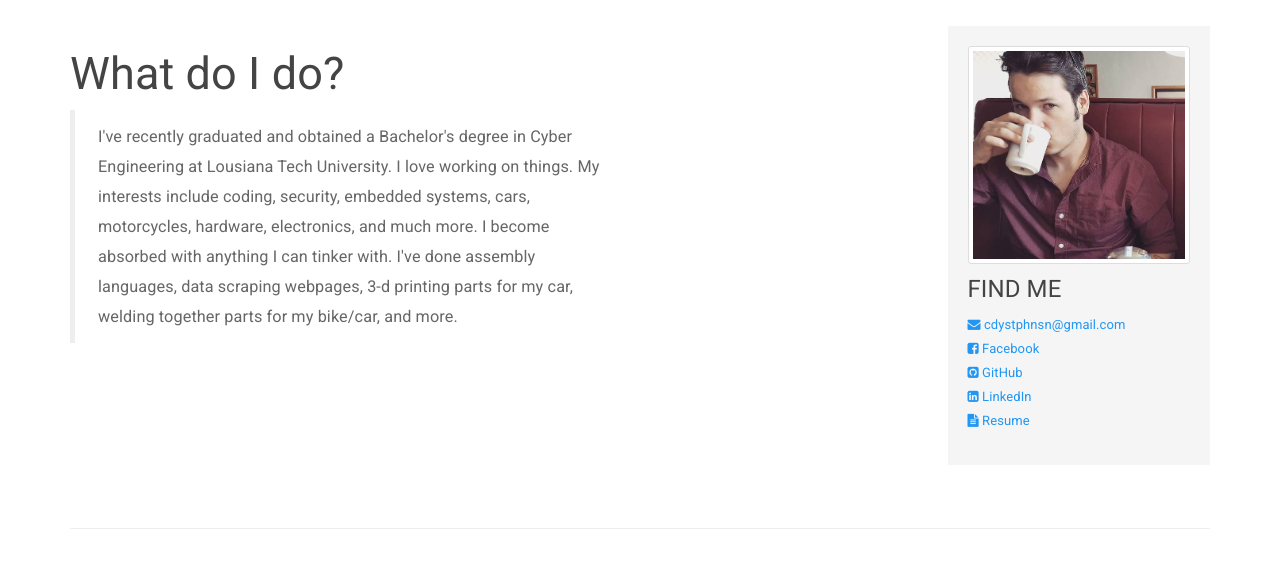
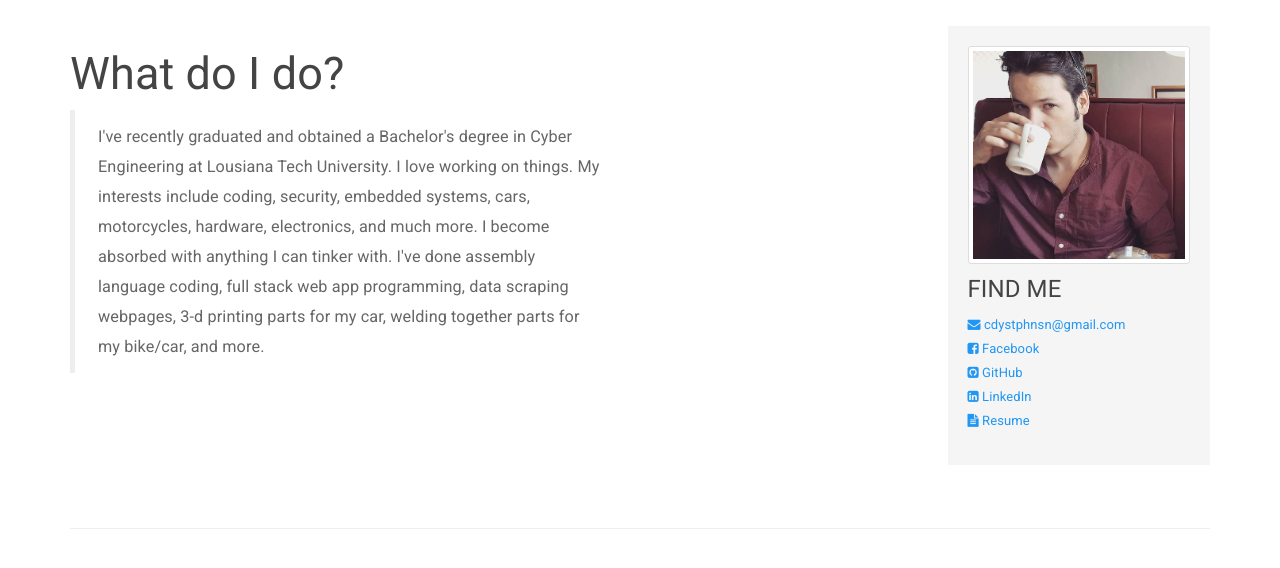
Before and after one commit to zenxr/zenxr.github.io, a Jekyll site: the page built from index.html, in a window 1280 px wide, cut to the strip 301-869 px from the top of the page. Built offline with Jekyll 4.4.1, drawn with Linux system fonts in a browser that asks for light colours; nearby versions of some CDN libraries.

Commit message:
updated page

```diff
--- a/about_me.html
+++ b/about_me.html
@@ -20,8 +20,6 @@
         </div>
         <div class="col-md-8">
         	<h1>About Me</h1>
-		<p>I'm currently working at CSRA in Bossier City, Louisiana as a System Support Specialist.</p>
-		<br>
         	<p>I've recently graduated from Louisiana Tech University with a Bachelor's degree in Cyber Engineering. It's a combination of Electrical Engineering and Computer Science with additional courses on security, ethics, and law. During my participation in Lousiana Tech's CyberStorm hackig competition I've created a Wi-Fi network cracking challenge for the teams to solve, created an Android app used in the competition, and competed as a member of one of the hacking teams. I've also competed in the IEEEXtreme 24-hour Programming Competition.</p>
         	<br>
         	<p>In my free time, I love working on things. This page is (was, now hosted via GitHub Pages) hosted on a VPS I'm renting which holds many of my projects including some javascript/python bots (check my GitHub for more info!), this web server, and a VPN configuration. My hobbies include coding, security, embedded systems, cars, motorcycles, hardware, electronics, and much more. I become absorbed with anything I can tinker with. I've developed skillsets by doing things including programming assembly languages, data scraping webpages, 3-d printing parts for my car, wiring houses/commercial buildings, and welding together parts for my bike.</p>
--- a/index.html
+++ b/index.html
@@ -21,7 +21,7 @@
         <div class="col-md-6">
             <h2 class="header-light regular-pad">What do I do?</h2>
             <blockquote>
-              <p>I've recently graduated and obtained a Bachelor's degree in Cyber Engineering at Lousiana Tech University. I love working on things. My interests include coding, security, embedded systems, cars, motorcycles, hardware, electronics, and much more. I become absorbed with anything I can tinker with. I've done assembly languages, data scraping webpages, 3-d printing parts for my car, welding together parts for my bike/car, and more.</p>
+              <p>I've recently graduated and obtained a Bachelor's degree in Cyber Engineering at Lousiana Tech University. I love working on things. My interests include coding, security, embedded systems, cars, motorcycles, hardware, electronics, and much more. I become absorbed with anything I can tinker with. I've done assembly language coding, full stack web app programming, data scraping webpages, 3-d printing parts for my car, welding together parts for my bike/car, and more.</p>
             </blockquote>
         </div>
         <div class="col-md-3 col-md-offset-3">
```
